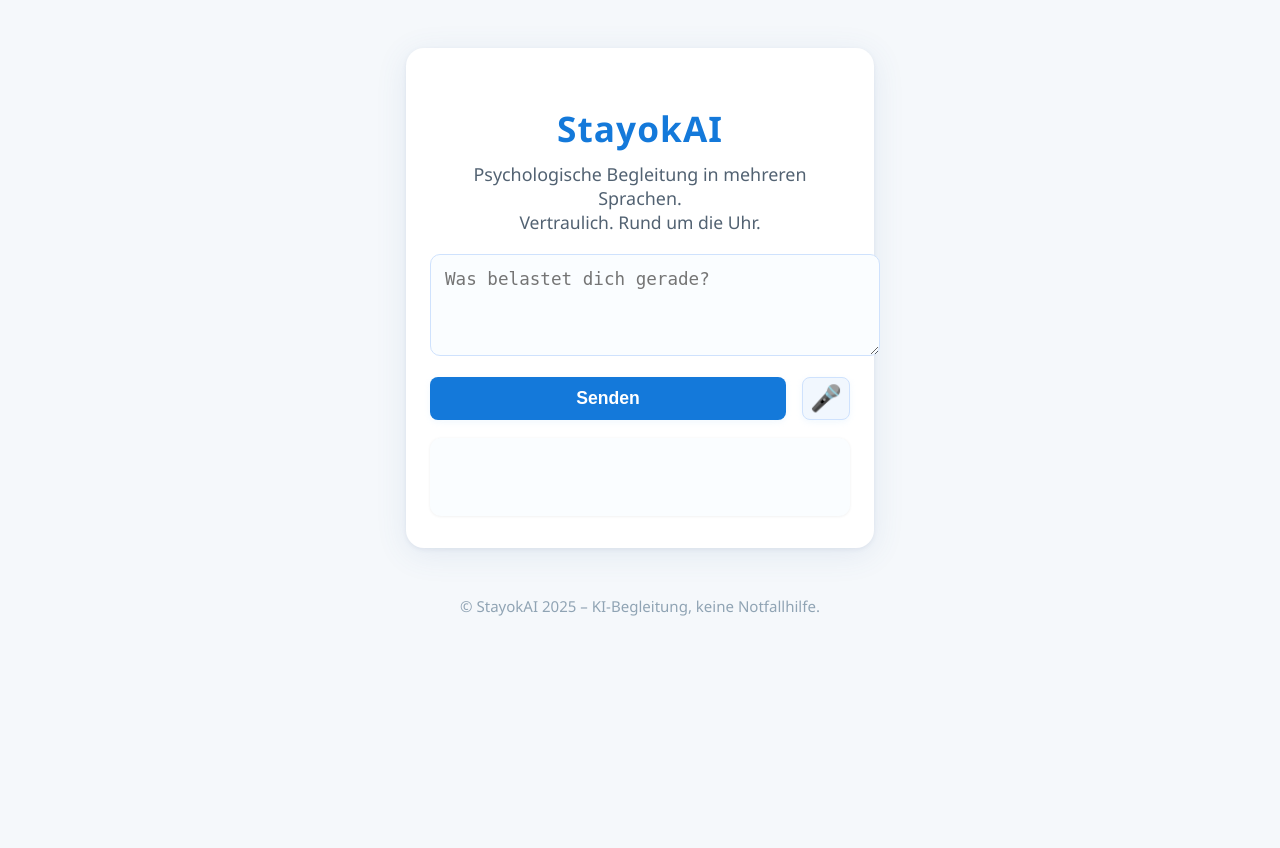
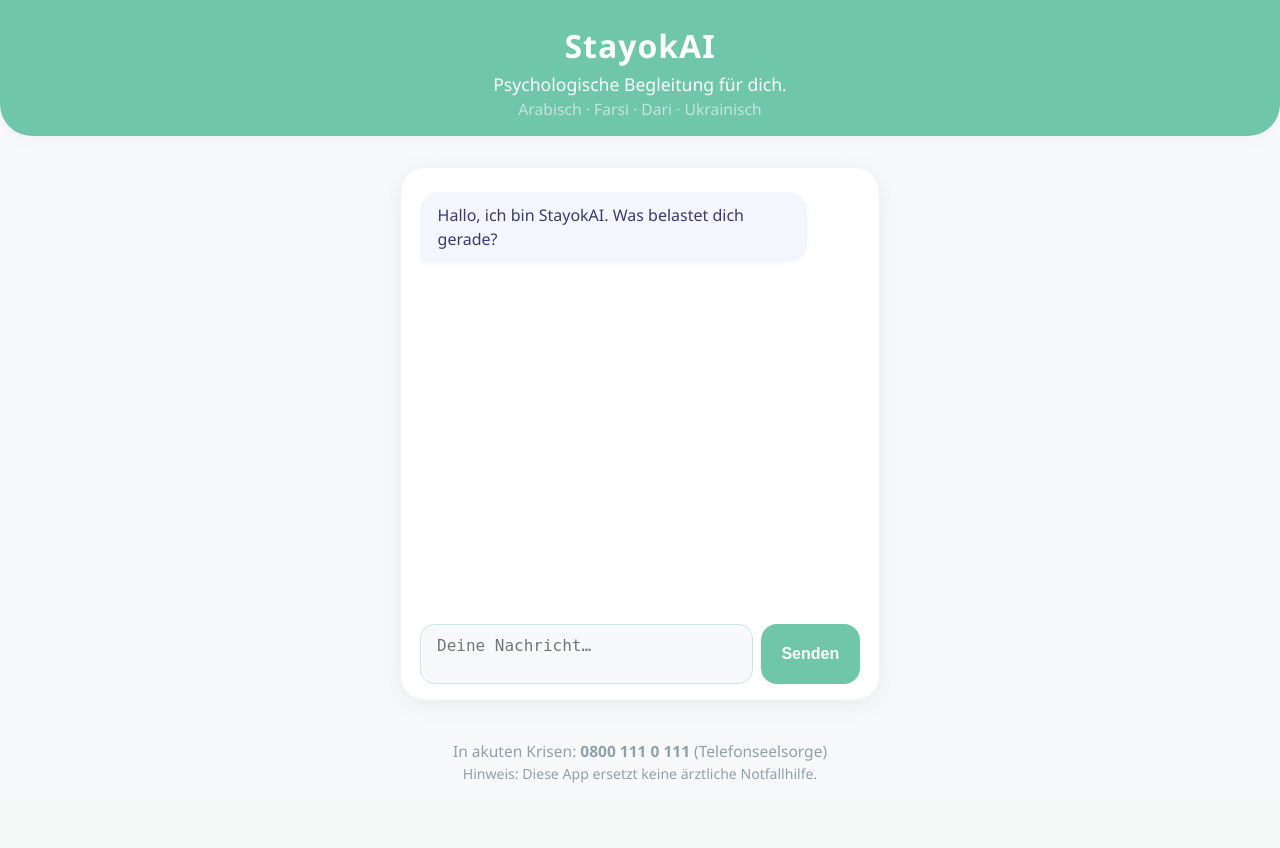
Before and after one commit to EnerL77/neuer-versuch, a Flask app: page / in a window 1280 px wide. After the commit the page ends 783 px from the top, so only its background shows below. Run offline with Flask 3, Linux system fonts and the light colour scheme.

Commit message:
Update index.html

```diff
--- a/templates/index.html
+++ b/templates/index.html
@@ -2,217 +2,172 @@
 <html lang="de">
 <head>
   <meta charset="UTF-8">
-    <title>StayokAI – Dein Begleiter</title>
-    <meta name="viewport" content="width=device-width, initial-scale=1">
+  <title>StayokAI – Psychologische Begleitung</title>
+  <meta name="viewport" content="width=device-width, initial-scale=1.0">
   <style>
-        html, body {
-            height: 100%;
+    body {
+      background: #f7f9fb;
+      font-family: 'Segoe UI', Arial, sans-serif;
       margin: 0;
       padding: 0;
-            background: #f5f8fb;
-            font-family: 'Segoe UI', Arial, sans-serif;
       color: #222;
+      min-height: 100vh;
+      display: flex;
+      flex-direction: column;
     }
-        .container {
-            max-width: 420px;
-            margin: 48px auto;
-            padding: 32px 24px;
+    header {
+      background: #6fc6a8;
+      color: white;
+      padding: 1.5rem 1rem 1rem 1rem;
+      border-radius: 0 0 2rem 2rem;
+      text-align: center;
+      box-shadow: 0 4px 16px rgba(0,0,0,0.03);
+    }
+    header h1 {
+      margin: 0;
+      font-size: 2rem;
+      font-weight: 700;
+      letter-spacing: 1px;
+    }
+    .chat-container {
+      flex: 1;
+      display: flex;
+      flex-direction: column;
+      max-width: 440px;
+      width: 96%;
+      margin: 2rem auto 1rem auto;
       background: #fff;
-            border-radius: 18px;
-            box-shadow: 0 6px 32px rgba(70,110,160,0.11), 0 1.5px 4px #e5eaf1;
+      border-radius: 1.5rem;
+      box-shadow: 0 4px 24px rgba(0,0,0,0.07);
+      padding: 1.5rem 1.2rem 1rem 1.2rem;
+      min-height: 400px;
     }
-        h1 {
-            text-align: center;
-            color: #1479da;
-            font-size: 2.2rem;
-            margin-bottom: 10px;
-            letter-spacing: 0.03em;
+    .chat-messages {
+      flex: 1;
+      overflow-y: auto;
+      margin-bottom: 1rem;
+      display: flex;
+      flex-direction: column;
+      gap: 0.8rem;
     }
-        .subtitle {
-            text-align: center;
-            color: #526272;
-            font-size: 1.12rem;
-            margin-bottom: 20px;
+    .bubble {
+      max-width: 80%;
+      padding: 0.7rem 1.1rem;
+      border-radius: 1.2rem;
+      font-size: 1rem;
+      line-height: 1.5;
+      box-shadow: 0 1px 4px rgba(0,0,0,0.04);
+      word-break: break-word;
+      margin-bottom: 2px;
+    }
+    .bubble.user {
+      align-self: flex-end;
+      background: #e0f7fa;
+      color: #247070;
+      border-bottom-right-radius: 0.2rem;
+    }
+    .bubble.bot {
+      align-self: flex-start;
+      background: #f3f6fd;
+      color: #393b6a;
+      border-bottom-left-radius: 0.2rem;
+    }
+    form {
+      display: flex;
+      gap: 0.5rem;
     }
     textarea {
-            width: 100%;
-            font-size: 1.1rem;
-            padding: 14px;
-            border: 1.5px solid #cfe2fd;
-            border-radius: 10px;
-            margin-bottom: 16px;
-            resize: vertical;
-            min-height: 72px;
-            background: #fafdff;
+      flex: 1;
+      resize: none;
+      border-radius: 0.9rem;
+      border: 1px solid #d0e4df;
+      padding: 0.7rem 1rem;
+      font-size: 1rem;
+      background: #f7f9fb;
       outline: none;
-            transition: border-color .2s;
+      min-height: 36px;
+      transition: border .2s;
     }
     textarea:focus {
-            border-color: #1479da;
-        }
-        .btn-row {
-            display: flex;
-            gap: 10px;
-            margin-bottom: 10px;
+      border: 1.5px solid #90e0d2;
+      background: #fff;
     }
     button {
-            flex: 1;
-            font-size: 1.1rem;
-            padding: 11px 0;
+      background: #6fc6a8;
+      color: white;
       border: none;
-            border-radius: 8px;
-            background: #1479da;
-            color: #fff;
+      border-radius: 1rem;
+      padding: 0.7rem 1.3rem;
+      font-size: 1rem;
       font-weight: 600;
-            box-shadow: 0 2px 6px #dbedfc66;
       cursor: pointer;
-            transition: background .19s;
+      transition: background 0.2s;
     }
-        button:active {
-            background: #095ca9;
-        }
-        .mic-btn {
-            flex: 0 0 48px;
-            width: 48px;
-            background: #f1f7fe;
-            color: #1479da;
-            border: 1.5px solid #cfe2fd;
-            padding: 0;
-            font-size: 1.6rem;
-            margin-left: 6px;
-        }
-        .mic-btn.active {
-            background: #ffd9d9;
-            color: #ce1414;
-            border-color: #ffa2a2;
-        }
-        #response-card {
-            background: #fafdff;
-            margin-top: 18px;
-            padding: 16px 14px 14px 14px;
-            border-radius: 11px;
-            min-height: 48px;
-            box-shadow: 0 0.5px 3px #eee;
-            font-size: 1.08rem;
-            color: #324550;
-            word-break: break-word;
+    button:hover {
+      background: #53b392;
     }
     .footer {
       text-align: center;
-            color: #90a4b4;
-            margin-top: 30px;
-            font-size: .94em;
-        }
-        @media (max-width: 600px) {
-            .container {
-                margin: 0;
-                border-radius: 0;
-                min-height: 100vh;
-                box-shadow: none;
-            }
+      font-size: 0.97rem;
+      color: #8ea1a8;
+      margin: 1.5rem 0 1rem 0;
     }
   </style>
 </head>
 <body>
-    <div class="container">
+  <header>
     <h1>StayokAI</h1>
-        <div class="subtitle">
-            Psychologische Begleitung in mehreren Sprachen.<br>
-            <span style="font-size:0.98em;">Vertraulich. Rund um die Uhr.</span>
+    <div style="font-size:1.1rem;margin-top:0.3rem;font-weight:400;">
+      Psychologische Begleitung für dich.<br>
+      <span style="font-size:0.98rem;color:#f7f9fb9e;">Arabisch · Farsi · Dari · Ukrainisch</span>
     </div>
-        <form id="chat-form" autocomplete="off">
-            <textarea id="message" placeholder="Was belastet dich gerade?"></textarea>
-            <div class="btn-row">
-                <button type="submit" id="sendBtn">Senden</button>
-                <button type="button" id="micBtn" class="mic-btn" title="Sprich eine Nachricht ein">
-                    <span id="micIcon">🎤</span>
-                </button>
+  </header>
+  <div class="chat-container">
+    <div class="chat-messages" id="chat-messages">
+      <div class="bubble bot">Hallo, ich bin StayokAI. Was belastet dich gerade?</div>
     </div>
+    <form id="chat-form">
+      <textarea id="message" placeholder="Deine Nachricht…" rows="1" required></textarea>
+      <button type="submit">Senden</button>
     </form>
-        <div id="response-card"> </div>
   </div>
   <div class="footer">
-        &copy; StayokAI 2025 &ndash; KI-Begleitung, keine Notfallhilfe.
+    <span>In akuten Krisen: <b>0800 111 0 111</b> (Telefonseelsorge)</span><br>
+    <span style="font-size:0.88rem;">Hinweis: Diese App ersetzt keine ärztliche Notfallhilfe.</span>
   </div>
   <script>
-        const form = document.getElementById('chat-form');
-        const textarea = document.getElementById('message');
-        const responseDiv = document.getElementById('response-card');
-        const micBtn = document.getElementById('micBtn');
-        const micIcon = document.getElementById('micIcon');
+    const chatMessages = document.getElementById("chat-messages");
+    const chatForm = document.getElementById("chat-form");
+    const textarea = document.getElementById("message");
 
-        form.addEventListener("submit", async function(event) {
+    chatForm.addEventListener("submit", async function(event) {
       event.preventDefault();
-            responseDiv.textContent = "Bitte warten...";
-            textarea.disabled = true;
+      const userText = textarea.value.trim();
+      if (!userText) return;
+      addMessage(userText, "user");
+      textarea.value = "";
+      chatMessages.scrollTop = chatMessages.scrollHeight;
 
-            const message = textarea.value.trim();
-            if (!message) {
-                responseDiv.textContent = "Bitte gib eine Nachricht ein.";
-                textarea.disabled = false;
-                return;
-            }
-
-            try {
-                const response = await fetch("/chat", {
+      const res = await fetch("/chat", {
         method: "POST",
-                    headers: {"Content-Type": "application/json"},
-                    body: JSON.stringify({ message })
-                });
-                const data = await response.json();
-                if (data.reply) {
-                    responseDiv.textContent = data.reply;
-                    speakText(data.reply);
-                } else {
-                    responseDiv.textContent = data.error ? "Fehler: " + data.error : "Es ist ein Fehler aufgetreten.";
-                }
-            } catch (err) {
-                responseDiv.textContent = "Verbindungsfehler. Bitte später nochmal versuchen.";
-            }
-            textarea.disabled = false;
+        headers: { "Content-Type": "application/json" },
+        body: JSON.stringify({ message: userText })
       });
 
-        // Simple speech-to-text (Web Speech API)
-        let recognition;
-        if ('webkitSpeechRecognition' in window) {
-            recognition = new webkitSpeechRecognition();
-            recognition.lang = "de-DE";
-            recognition.continuous = false;
-            recognition.interimResults = false;
+      const data = await res.json();
+      if (data.reply) {
+        addMessage(data.reply, "bot");
+      } else if (data.error) {
+        addMessage("Fehler: " + data.error, "bot");
+      }
+      chatMessages.scrollTop = chatMessages.scrollHeight;
+    });
 
-            micBtn.onclick = () => {
-                if (micBtn.classList.contains("active")) {
-                    recognition.stop();
-                    micBtn.classList.remove("active");
-                    micIcon.textContent = "🎤";
-                    return;
-                }
-                micBtn.classList.add("active");
-                micIcon.textContent = "🛑";
-                recognition.start();
-            };
-            recognition.onresult = (event) => {
-                textarea.value = event.results[0][0].transcript;
-                micBtn.classList.remove("active");
-                micIcon.textContent = "🎤";
-            };
-            recognition.onerror = (event) => {
-                micBtn.classList.remove("active");
-                micIcon.textContent = "🎤";
-                responseDiv.textContent = "Spracherkennung fehlgeschlagen: " + event.error;
-            };
-        } else {
-            micBtn.style.display = "none";
-        }
-
-        // Text-to-speech (Sprachausgabe)
-        function speakText(text) {
-            if ('speechSynthesis' in window && text) {
-                const utter = new SpeechSynthesisUtterance(text);
-                utter.lang = "de-DE";
-                utter.rate = 1.07;
-                window.speechSynthesis.speak(utter);
-            }
+    function addMessage(text, who) {
+      const div = document.createElement("div");
+      div.className = "bubble " + who;
+      div.textContent = text;
+      chatMessages.appendChild(div);
     }
   </script>
 </body>
```
Lines whose indentation alone changed are shown as unchanged.
